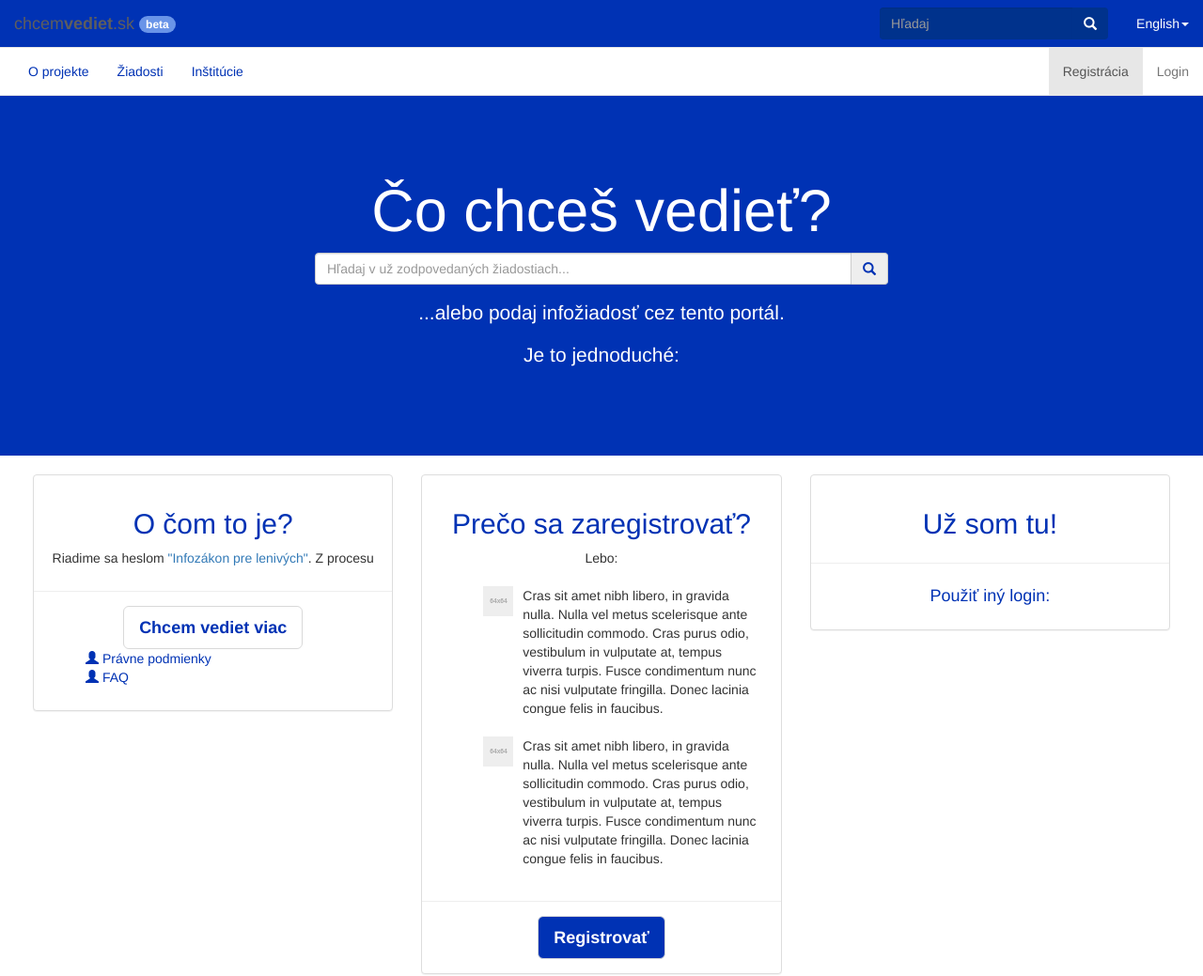
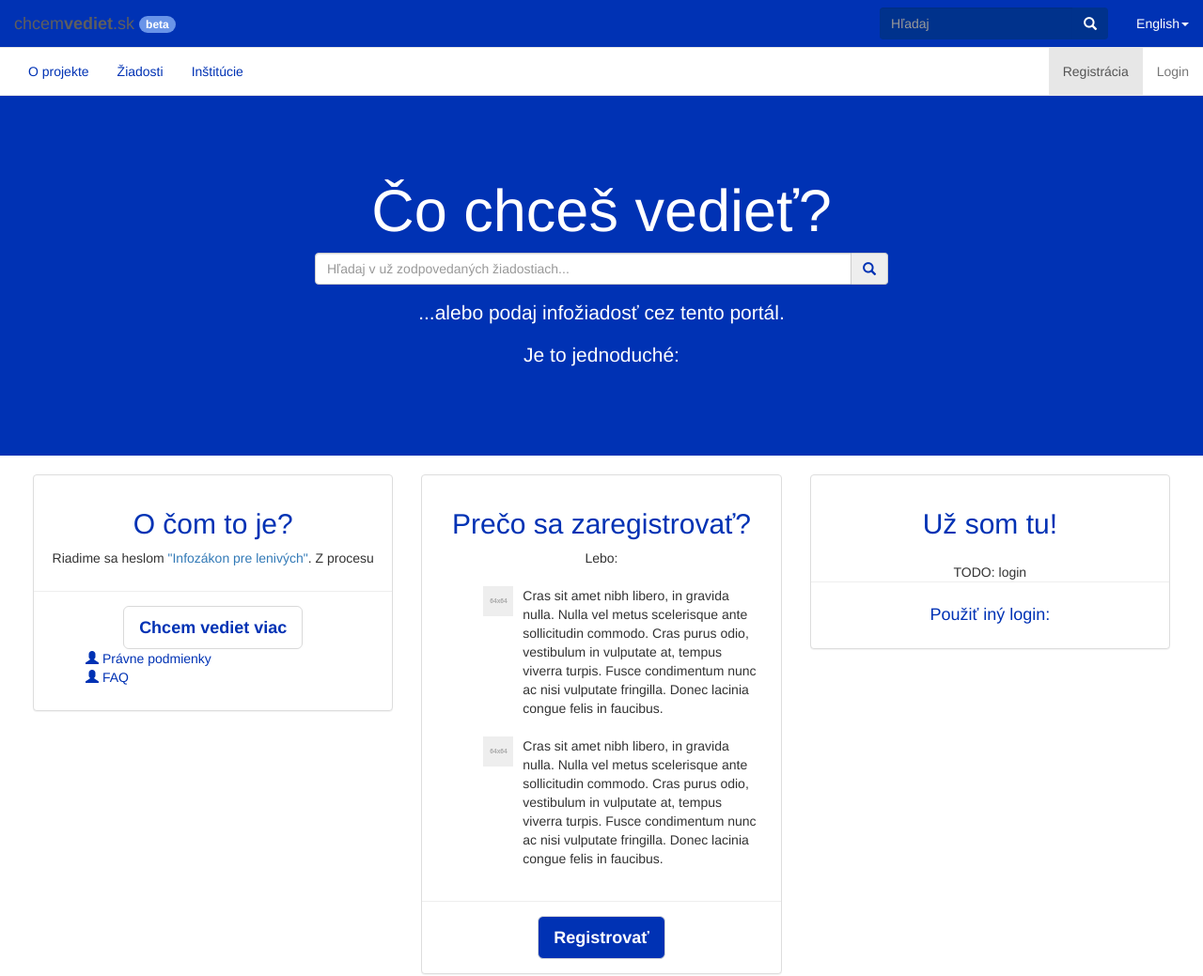
Before and after one commit to j2ghz/ChcemVediet-Style-Guide, a website: page app/index.html in a window 1280 px wide. Shown: the whole page at 94% size. Drawn offline with nearby package versions, Linux system fonts and the light colour scheme; files that its build step writes are made by us from their sources.

Commit message:
add todo

```diff
--- a/app/index.html
+++ b/app/index.html
@@ -191,6 +191,9 @@
         <div class="panel-body">
           <h2>Už som tu!</h2>
         </div>
+        <div class="chv-login">
+          TODO: login
+        </div>
         <hr>
         <div class="panel-body">
           <h4>Použiť iný login:</h4>
```
